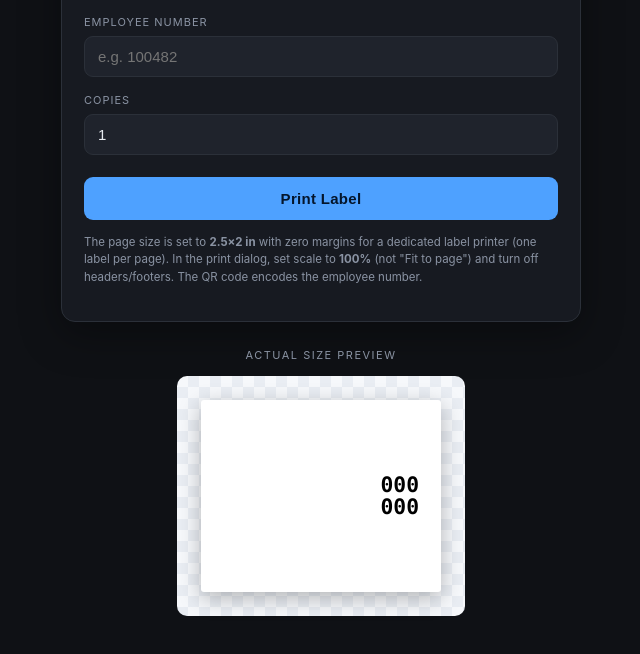
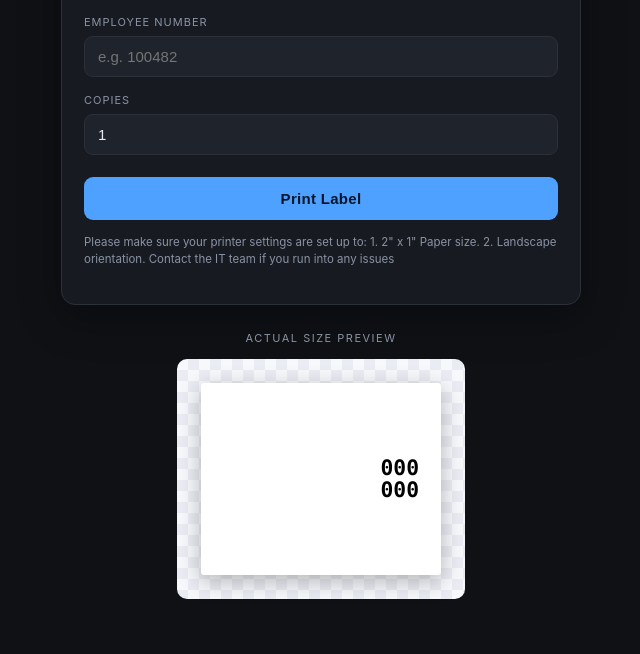
Before and after one commit to ivandinelli-blip/QR-Code-Generator, a plain HTML site: page index.html in a window 1280 px wide. Shown: the part 94-748 px from the top of the page, without its empty margins (319-959 px from the left). Drawn offline with Linux system fonts and the light colour scheme; a script that the page names is missing.

Commit message:
Update index.html
Added instructions to print

```diff
--- a/index.html
+++ b/index.html
@@ -207,9 +207,11 @@
     <button class="btn" id="printBtn">Print Label</button>
 
     <p class="hint">
-      The page size is set to <strong>2.5&times;2&nbsp;in</strong> with zero margins for a dedicated
-      label printer (one label per page). In the print dialog, set scale to <strong>100%</strong>
-      (not "Fit to page") and turn off headers/footers. The QR code encodes the employee number.
+      Please make sure your printer settings are set up to:
+      1. 2" x 1" Paper size.
+      2. Landscape orientation.
+
+      Contact the IT team if you run into any issues
     </p>
   </div>
 
```
